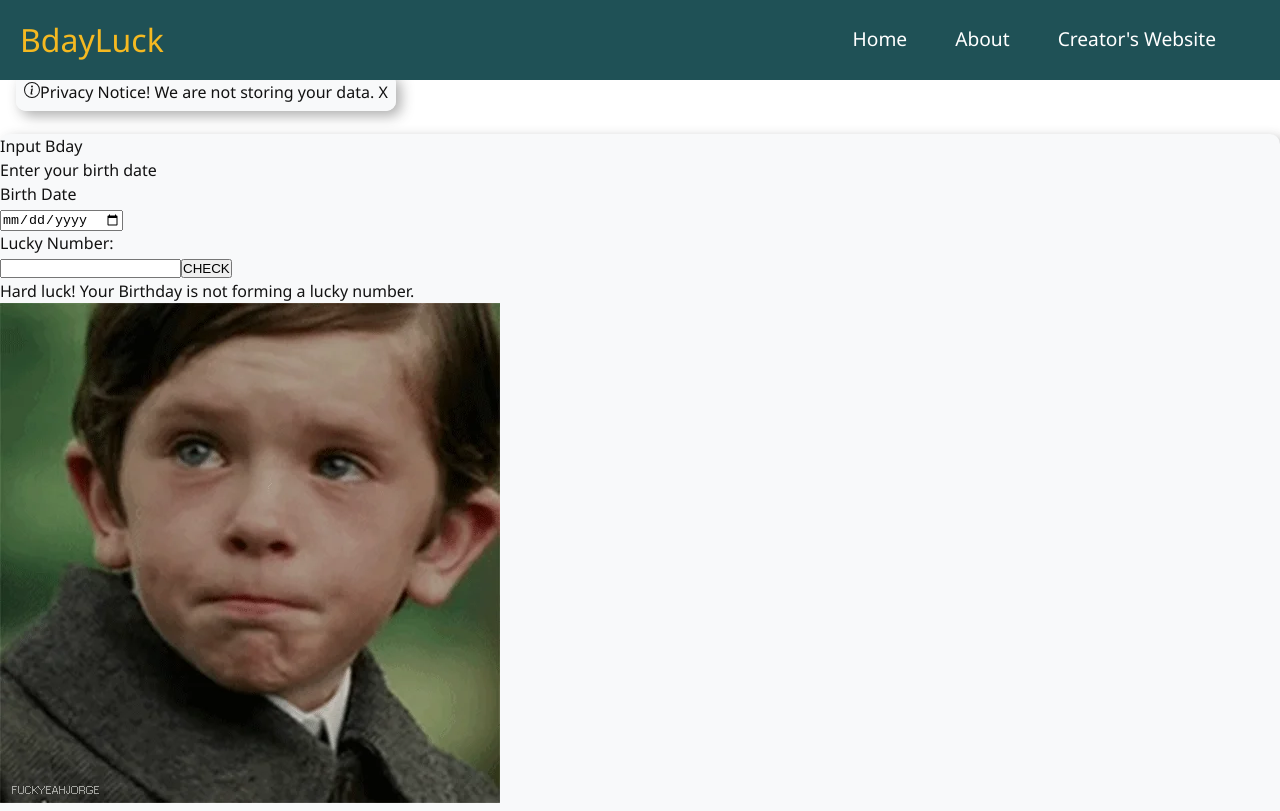
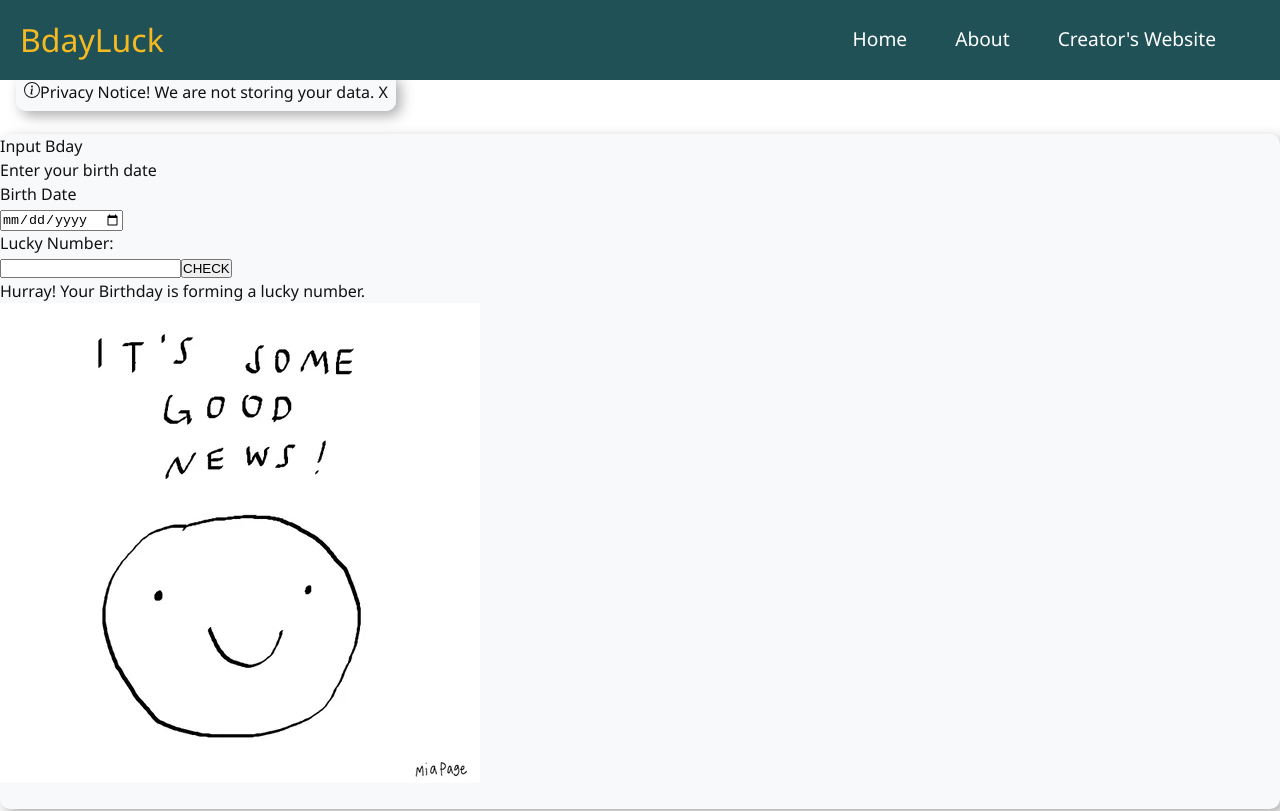
Before and after one commit to SJTGSHIVAM/bday_luck_mark11, a React (Create React App) app: page /bdayluck in a window 1280 px wide. Shown: the top 811 px of the page. Built offline with nearby package versions, Linux system fonts and the light colour scheme; no server answers.

Commit message:
feat: gif moving acc to result added. algo implemented

```diff
--- a/src/components/BdayLuck/BdayLuck.tsx
+++ b/src/components/BdayLuck/BdayLuck.tsx
@@ -12,21 +12,32 @@ const BdayLuck = () => {
   const invalidateNumber = (e: number): boolean => isNaN(e) || e < 1;
   const invalidateBDate = (e: string): boolean => isNaN(Date.parse(e));
 
+  const luckLogic = (bday: string) => {
+    const bdayLen = bday.length;
+    let sum = 0;
+    for (let i = 0; i < bdayLen; i++)
+      if (!isNaN(parseInt(bday[i]))) sum = sum + parseInt(bday[i]);
+    return sum % luckyNumber === 0;
+  };
+
   const checkLuck = () => {
     if (invalidateNumber(luckyNumber) && invalidateBDate(bDate)) {
       setValBDate(false);
       setValLuckyNumber(false);
+      return;
     }
     if (invalidateBDate(bDate)) {
       setValBDate(false);
+      return;
     }
     if (invalidateNumber(luckyNumber)) {
       setValLuckyNumber(false);
+      return;
     }
-
-    console.log(bDate);
+    setIsLucky(luckLogic(bDate));
+    console.log(luckLogic(bDate));
     // console.log(luckyNumber);
-    console.log(valBDate);
+    // console.log(valBDate);
   };
 
   const onDateChange = (event: React.ChangeEvent<HTMLInputElement>): void => {
@@ -83,15 +94,15 @@ const BdayLuck = () => {
           <div>Please enter a positive Number greater than one</div>
         )}
         <button onClick={checkLuck}>CHECK</button>
-        {isLucky ? (
+        {!isLucky ? (
           <section>
             <span>Hard luck! Your Birthday is not forming a lucky number.</span>
-            <Giphy searchTerm={"sad"} />
+            <Giphy searchTerm={"sad"} key={"sad"} />
           </section>
         ) : (
           <section>
             <span>Hurray! Your Birthday is forming a lucky number.</span>
-            <Giphy searchTerm={"happy"} />
+            <Giphy searchTerm={"happy"} key={"happy"} />
           </section>
         )}
       </div>
```
